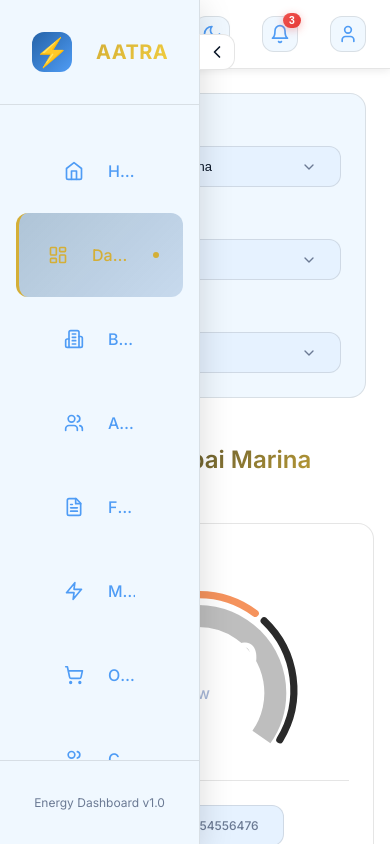
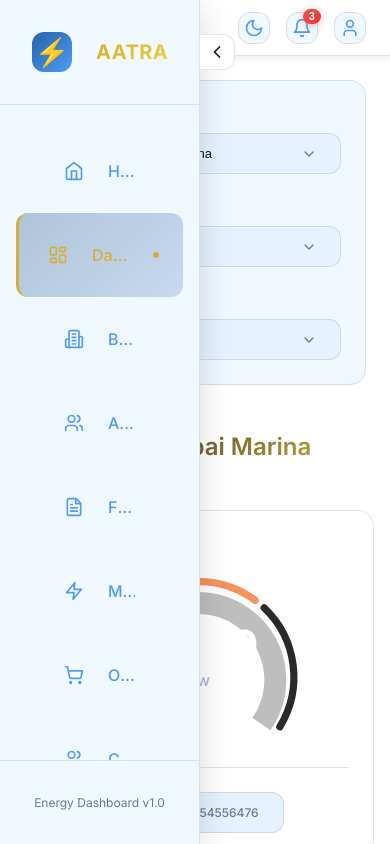
Before and after one commit to ShyamPrasadh/Aatral, a Next.js app: page / in a window 390 px wide. Built offline with nearby package versions, Linux system fonts and the light colour scheme.

Commit message:
Refine UI: Fix sidebar resize, reduce header size, improve mobile layout

```diff
--- a/src/app/page.module.css
+++ b/src/app/page.module.css
@@ -14,7 +14,7 @@
     width: 100%;
 }
 
-.sidebar.collapsed+.main {
+.mainCollapsed {
     margin-left: var(--sidebar-width-collapsed);
 }
 
@@ -147,7 +147,8 @@
         /* Override sidebar margin on smaller screens */
     }
 
-    .sidebar.collapsed+.main {
+    .sidebar.collapsed+.main,
+    .mainCollapsed {
         margin-left: 0;
     }
 }
--- a/src/app/page.tsx
+++ b/src/app/page.tsx
@@ -10,6 +10,7 @@ import { Building2, Zap, Activity } from 'lucide-react';
 import styles from './page.module.css';
 
 export default function Home() {
+    const [isSidebarExpanded, setIsSidebarExpanded] = useState(true);
     const [selectedBuilding, setSelectedBuilding] = useState('Building 1 - Dubai Marina');
     const [selectedMeter, setSelectedMeter] = useState('Meter 1');
     const [selectedSubMeter, setSelectedSubMeter] = useState('Sub Meter A');
@@ -26,9 +27,14 @@ export default function Home() {
 
     return (
         <div className={styles.layout}>
-            <Sidebar />
+            <Sidebar
+                isExpanded={isSidebarExpanded}
+                toggleSidebar={() => setIsSidebarExpanded(!isSidebarExpanded)}
+            />
 
-            <main className={styles.main}>
+            <main
+                className={`${styles.main} ${!isSidebarExpanded ? styles.mainCollapsed : ''}`}
+            >
                 <Header />
 
                 <div className={styles.content}>
--- a/src/components/Header.module.css
+++ b/src/components/Header.module.css
@@ -1,43 +1,52 @@
 .header {
     background: var(--color-bg-primary);
     border-bottom: 1px solid var(--color-border);
-    padding: var(--spacing-md) var(--spacing-lg);
-    /* reduced height */
+    padding: var(--spacing-sm) var(--spacing-lg);
+    /* Reduced padding */
     position: sticky;
     top: 0;
     z-index: 100;
     backdrop-filter: blur(8px);
     box-shadow: var(--shadow-sm);
+    height: 64px;
+    /* Fixed height for consistency */
+    display: flex;
+    align-items: center;
 }
 
 .headerContent {
     display: flex;
     align-items: center;
     justify-content: space-between;
-    max-width: 100%;
+    width: 100%;
 }
 
 .title {
-    font-size: 1.5rem;
-    /* slightly smaller */
+    font-size: 1.25rem;
+    /* Smaller title */
     font-weight: 600;
     margin: 0;
     background: linear-gradient(135deg, var(--color-primary), var(--color-accent-blue));
     -webkit-background-clip: text;
     -webkit-text-fill-color: transparent;
     background-clip: text;
+    white-space: nowrap;
+    overflow: hidden;
+    text-overflow: ellipsis;
 }
 
 .headerActions {
     display: flex;
     align-items: center;
-    gap: var(--spacing-lg);
+    gap: var(--spacing-md);
+    /* Reduced gap */
 }
 
 .iconButton {
     position: relative;
-    width: 48px;
-    height: 48px;
+    width: 40px;
+    /* Smaller buttons */
+    height: 40px;
     border-radius: var(--radius-md);
     background: var(--color-bg-secondary);
     border: 1px solid var(--color-border);
@@ -73,27 +82,35 @@
 }
 
 /* Responsive adjustments */
-@media (max-width: 1024px) {
+@media (max-width: 768px) {
     .header {
-        padding: var(--spacing-sm) var(--spacing-md);
+        padding: var(--spacing-xs) var(--spacing-md);
+        height: 56px;
     }
 
     .title {
-        font-size: 1.25rem;
+        font-size: 1rem;
+    }
+
+    .headerActions {
+        gap: var(--spacing-sm);
+        /* Tighter gap on mobile */
+    }
+
+    .iconButton {
+        width: 32px;
+        height: 32px;
     }
 }
 
-@media (max-width: 768px) {
-    .header {
-        padding: var(--spacing-sm) var(--spacing-md);
+@media (max-width: 480px) {
+    .title {
+        display: none;
+        /* Hide title on very small screens to prevent overlap */
     }
 
-    .title {
-        font-size: 1.125rem;
-    }
-
-    .iconButton {
-        width: 36px;
-        height: 36px;
+    .headerContent {
+        justify-content: flex-end;
+        /* Align icons to right when title is hidden */
     }
 }
--- a/src/components/Sidebar.module.css
+++ b/src/components/Sidebar.module.css
@@ -30,9 +30,21 @@
     justify-content: space-between;
 }
 
+.sidebar.collapsed .sidebarHeader {
+    justify-content: center;
+    padding: var(--spacing-lg) 0;
+}
+
 .logoContainer {
     flex: 1;
     overflow: hidden;
+    display: flex;
+    align-items: center;
+}
+
+.sidebar.collapsed .logoContainer {
+    justify-content: center;
+    flex: 0 0 auto;
 }
 
 .logo {
@@ -70,6 +82,7 @@
 .sidebar.collapsed .logoText {
     opacity: 0;
     width: 0;
+    display: none;
 }
 
 .toggleButton {
@@ -89,6 +102,10 @@
     justify-content: center;
     transition: all var(--transition-fast);
     z-index: 10;
+}
+
+.sidebar.collapsed .toggleButton {
+    right: -12px;
 }
 
 .toggleButton:hover {
@@ -235,7 +252,8 @@
     .sidebar.collapsed {
         transform: translateX(-100%);
         /* Hide completely when collapsed on mobile */
-        width: var(--sidebar-width-expanded);
+        width: 0;
+        /* Adjusted for mobile collapsed state */
     }
 
     .toggleButton {
--- a/src/components/Sidebar.tsx
+++ b/src/components/Sidebar.tsx
@@ -33,12 +33,12 @@ const menuItems = [
     { icon: LayoutGrid, label: 'Others', href: '/others' },
 ];
 
-export default function Sidebar() {
-    const [isExpanded, setIsExpanded] = useState(true);
+interface SidebarProps {
+    isExpanded: boolean;
+    toggleSidebar: () => void;
+}
 
-    const toggleSidebar = () => {
-        setIsExpanded(!isExpanded);
-    };
+export default function Sidebar({ isExpanded, toggleSidebar }: SidebarProps) {
 
     return (
         <aside className={`${styles.sidebar} ${isExpanded ? styles.expanded : styles.collapsed}`}>
```
